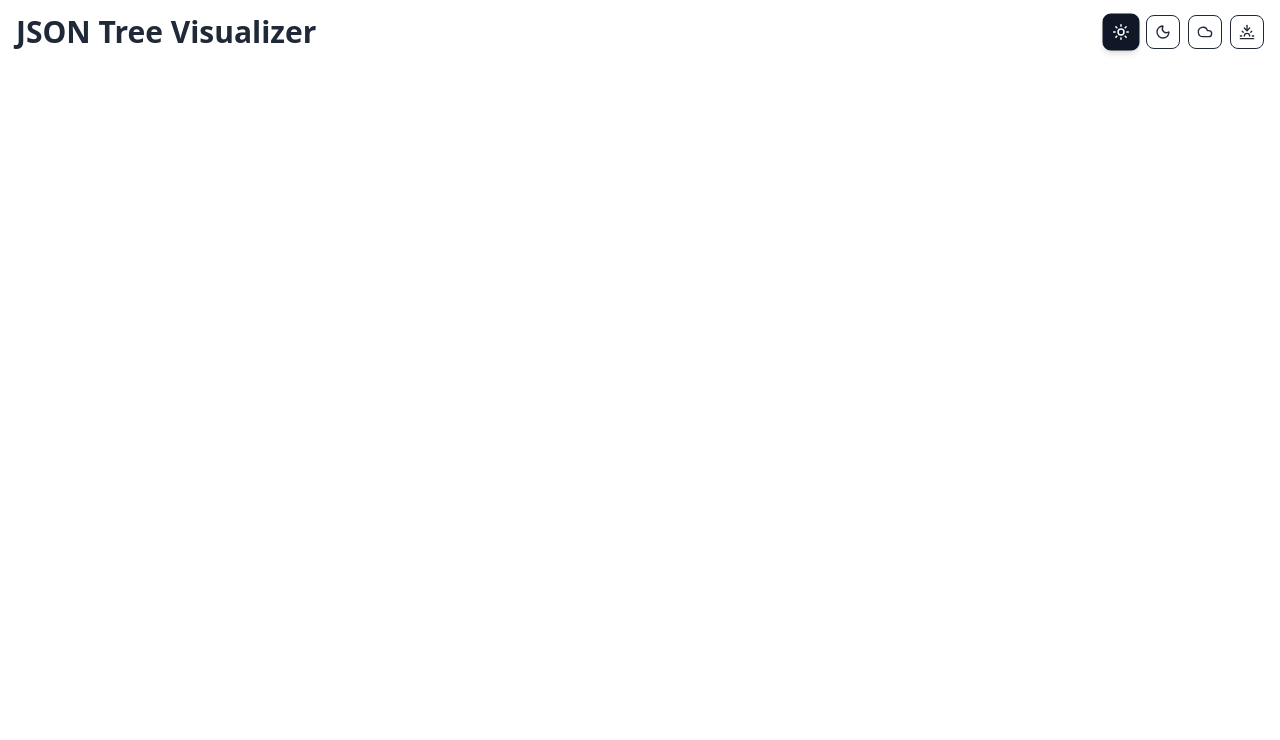
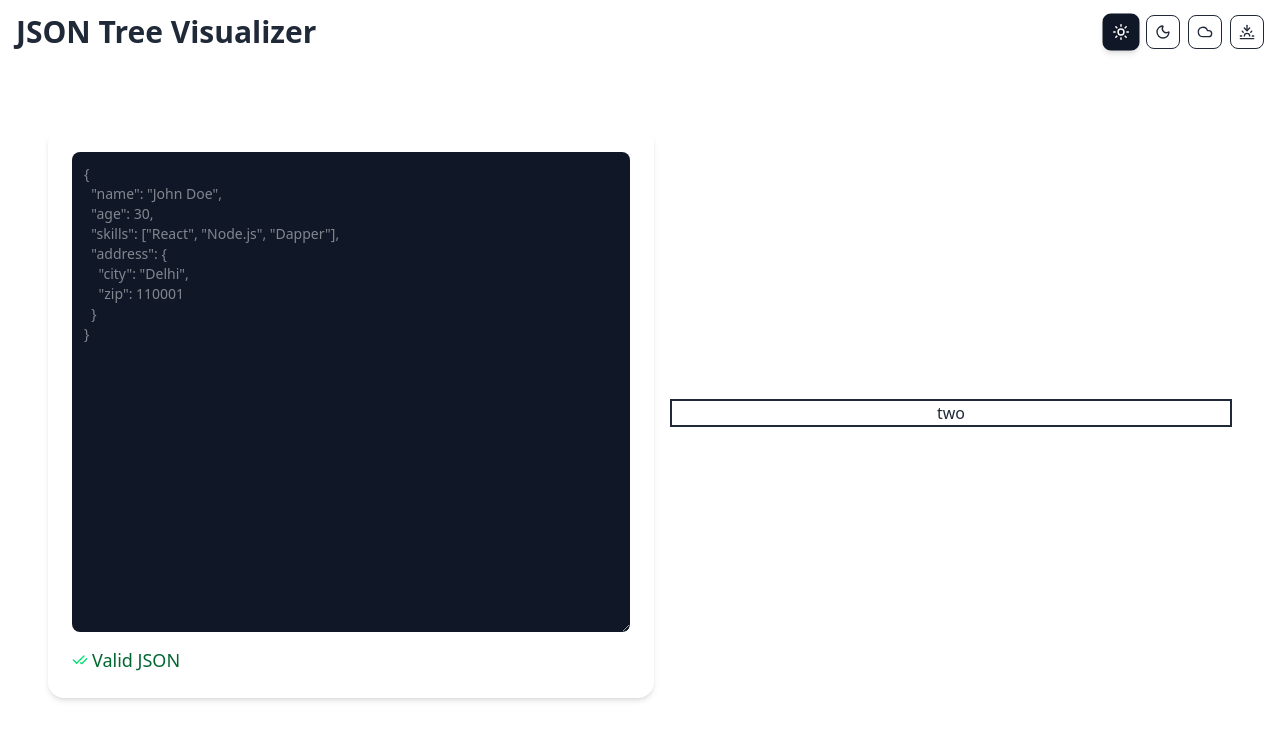
Before and after one commit to PRITISH-TOMAR/json-tree-visualizer, a React (Vite) app: page / in a window 1280 px wide. Shown: the top 740 px of the page. Built offline with nearby package versions, Linux system fonts and the light colour scheme.

Commit message:
add-json-input-box-with-validations

```diff
--- a/src/App.jsx
+++ b/src/App.jsx
@@ -1,14 +1,13 @@
 import { useTheme } from "./store/theme/handleTheme";
-import ThemeSwitcher from "./components/titleBar/ThemeSwitcher";
 import Header from "./components/titleBar/Header";
+import JsonEngine from "./components/json-engine/JsonEngine";
+
+
 function App() {
-  const { theme } = useTheme();
-
   return (
     <div className="min-h-screen bg-bg text-text transition-colors duration-300">
-      <Header/>
-
-
+      <Header />
+      <JsonEngine />
     </div>
   );
 }
--- /dev/null
+++ b/src/assets/helperText/PlaceHolder.jsx
@@ -0,0 +1,15 @@
+import React from "react";
+
+const PlaceHolder = () => {
+  return `{
+  "name": "John Doe",
+  "age": 30,
+  "skills": ["React", "Node.js", "Dapper"],
+  "address": {
+    "city": "Delhi",
+    "zip": 110001
+  }
+}`;
+};
+
+export default PlaceHolder;
--- a/src/assets/icons/ThemeIcons.jsx
+++ b/src/assets/icons/ThemeIcons.jsx
@@ -1,4 +1,5 @@
 import { Sun, Moon, Cloud, Sunset } from "lucide-react";
+import { CheckCheck,  X} from "lucide-react";
 
 export const ThemeIcons = {
   light: <Sun className="w-4 h-4" />,
@@ -6,3 +7,8 @@ export const ThemeIcons = {
   ocean: <Cloud className="w-4 h-4" />,
   sunset: <Sunset className="w-4 h-4" />,
 };
+
+export const ValidIcons = {
+correct: <CheckCheck className="w-4 h-4 text-green-400" />,
+incorrect: <X className="w-4 h-4 text-red-400" />,
+}
--- /dev/null
+++ b/src/components/json-engine/JsonEngine.jsx
@@ -0,0 +1,17 @@
+import React from "react";
+import JsonInputBox from "../json-input/textBox/JsonInputBox";
+
+const JsonEngine = () => {
+  return (
+    <>
+      <div className="flex md:flex-row flex-col justify-between items-center min-w-full sm:px-12 px-2 sm:py-8 py-2 gap-4 sm:mt-8">
+        {/* <div className="flex-1 border-2 "> */}
+          <JsonInputBox />
+        {/* </div> */}
+        <div className="flex-1 border-2 text-center w-full ">two</div>
+      </div>
+    </>
+  );
+};
+
+export default JsonEngine;
--- /dev/null
+++ b/src/components/json-input/textBox/JsonInputBox.jsx
@@ -0,0 +1,49 @@
+import React, { useState } from "react";
+import { ValidIcons } from "../../../assets/icons/ThemeIcons";
+import PlaceHolder from "../../../assets/helperText/PlaceHolder";
+import { useTheme } from "../../../store/theme/handleTheme";
+import { THEMES } from "../../../../variables/variables";
+
+const JsonInputBox = () => {
+  const [jsonInput, setJsonInput] = useState("");
+  const [error, setError] = useState(null);
+  const {theme} = useTheme();
+
+  const handleChange = (e) => {
+    const value = e.target.value;
+    setJsonInput(value);
+    if (value.trim() == "") {
+      setError(null);
+      return;
+    }
+    try {
+      JSON.parse(value);
+      setError(null);
+    } catch (err) {
+      setError("Invalid JSON format");
+    }
+  };
+
+  return (
+    <div className={`flex-1 w-full p-6 bg-gray text-gray-100 rounded-2xl shadow-md ${theme === THEMES.DARK &&"bg-gray-900 text-gray-900"  }`}>
+      <textarea
+        className={`w-full h-120 p-3 text-sm ${theme === THEMES.DARK ? "bg-gray-200 text-gray-900" : "bg-gray-900" } border-gray-700 rounded-lg focus:outline-none`}
+        value={jsonInput}
+        onChange={handleChange}
+        placeholder={PlaceHolder()}
+      />
+
+      {error ? (
+        <p className={`${theme === THEMES.DARK ? "text-red-400" : "text-red-800"} mt-2 flex items-center gap-1 text-lg`}>
+          {ValidIcons["incorrect"]} {error}
+        </p>
+      ) : (
+        <p className={` ${theme === THEMES.DARK ? "text-green-400" : "text-green-800"} mt-2 flex items-center text-lg gap-1`}>
+          {ValidIcons["correct"]} Valid JSON
+        </p>
+      )}
+    </div>
+  );
+};
+
+export default JsonInputBox;
--- a/src/index.css
+++ b/src/index.css
@@ -100,4 +100,5 @@
 
 * {
   transition: background-color 0.25s ease, color 0.25s ease;
+  box-sizing: border-box;
 }
```
